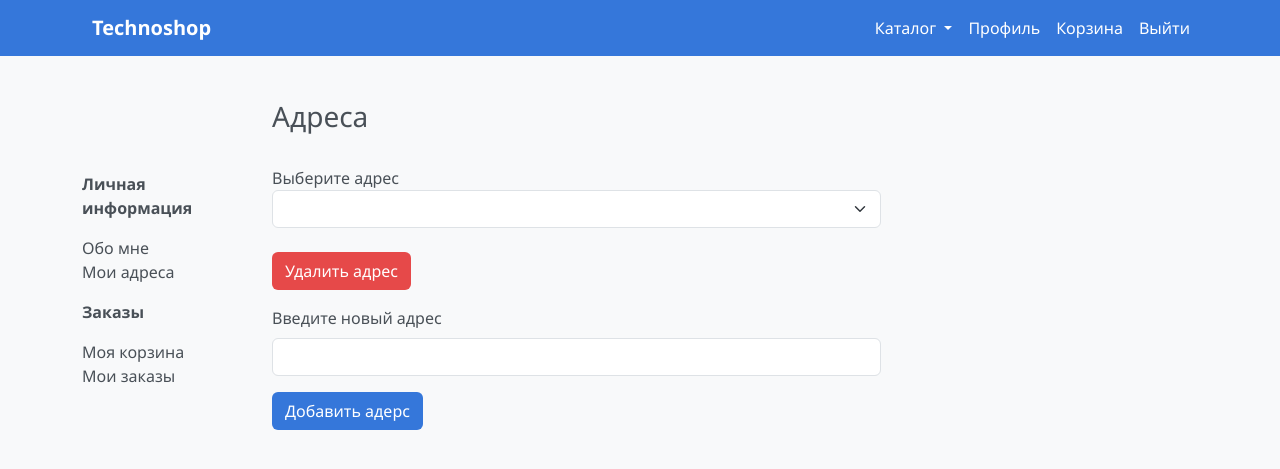
After one commit to Cagey7/technoshop, a Django app: page /address/ in a window 1280 px wide. The commit adds this page. Shown: the top 469 px of the page. Run offline with Django 4.2, Linux system fonts and the light colour scheme; the visitor is signed in with stand-in values (Sample User, id 1); lists and menus that the app fills with data are empty; parts of the project's set-up code (start-up, migrations or seed data) failed here and were passed over.

Commit message:
added address page

```diff
--- a/core/static/core/css/styles.css
+++ b/core/static/core/css/styles.css
@@ -65,3 +65,14 @@ footer {
 .link_text:hover {
     color: rgb(40, 40, 187);
 }
+
+
+.delete_button {
+    background-color: #e64949;
+    color: white;
+}
+
+.delete_button:hover {
+    background-color: #ee5a5a;
+    color: white;
+}
--- /dev/null
+++ b/users/templates/users/address.html
@@ -0,0 +1,45 @@
+{% extends "users/user_layout.html" %}
+{% load humanize %}
+
+{% block userbody %}
+    <div class="col-10">
+        <h3>Адреса</h3>
+        <br>
+        <div class="row">
+            <div class="col-8">
+                <form method="post" action="{% url 'delete_address' %}">
+                    {% csrf_token %}
+                    <label for="address">Выберите адрес</label>
+                    <select class="form-select" id="address" name="address" aria-label="Выберите адрес">
+                        {% for address in addresses %}
+                            {% if address.default %}
+                                <option selected="selected" value="{{ address.id }}">{{ address.info }}</option>
+                            {% else %}
+                                <option value="{{ address.id }}">{{ address.info }}</option>
+                            {% endif %}
+                        {% endfor %}
+                    </select>
+                    <br>
+                    <div>
+                        <button type="submit" class="btn delete_button" type="submit">Удалить адрес</button>
+                    </div>
+                </form>
+            </div>
+            <div class="col-4"></div>
+        </div>
+        <div class="row">
+            <div class="col-8">
+                <form method="post" action="{% url 'add_address' %}" class="mt-3">
+                    {% csrf_token %}
+                    <div class="mb-3">
+                        <label for="address" class="form-label">Введите новый адрес</label>
+                        <input type="text" class="form-control" id="address" name="address">
+                    </div>
+                    <button type="submit" class="btn button_style">Добавить адерс</button>
+                </form>
+            </div>
+            <div class="col-4"></div>
+        </div>
+    </div>
+
+{% endblock %}
--- /dev/null
+++ b/users/templates/users/user_layout.html
@@ -0,0 +1,24 @@
+{% extends "core/layout.html" %}
+
+{% block body %}
+<br>
+<main>
+    <div class="container">
+    <div class="row">
+        <div class="col-2">
+            <br><br><br>
+            <p style="font-weight: bold;">Личная информация</p>
+            <ul style="list-style-type: none; padding-left:0px">
+                <a class="profile_list_link" href=""><li>Обо мне</li></a>
+                <a class="profile_list_link" href="{% url 'address' %}"><li>Мои адреса</li></a>
+            </ul>
+            <p style="font-weight: bold;">Заказы</p>
+            <ul style="list-style-type: none; padding-left:0px">
+                <a class="profile_list_link" href="{% url 'cart' %}"><li>Моя корзина</li></a>
+                <a class="profile_list_link" href="{% url 'orders' %}"><li>Мои заказы</li></a>
+            </ul>
+        </div>
+        {% block userbody %}
+        {% endblock %}
+</main>
+{% endblock %}
--- a/users/urls.py
+++ b/users/urls.py
@@ -6,7 +6,9 @@ from .views import *
 urlpatterns = [
     path("login/", LoginUser.as_view(), name="login"),
     path("register/", RegisterUser.as_view(), name="register"),
-    path("orders/", UserProfile.as_view(), name="orders"),
+    path("orders/", OrdersProfile.as_view(), name="orders"),
+    path("address/", AddressProfile.as_view(), name="address"),
     path("logout/", LogoutView.as_view(), name="logout"),
     path("add_address/", AddAddress.as_view(), name="add_address"),
+    path("delete_address/", DeleteAddress.as_view(), name="delete_address"),
 ]
--- a/users/views.py
+++ b/users/views.py
@@ -69,10 +69,29 @@ class AddAddress(View):
         Address.objects.filter(user=user).update(default=False)
         address = Address(user=user, info=address_input, default=True)
         address.save()
-        return redirect("cart")
+        return redirect(self.get_success_url())
+
+    def get_success_url(self):
+        referer = self.request.META.get("HTTP_REFERER")
+        if referer:
+            return referer
+        else:
+            return reverse_lazy("index")
 
 
-class UserProfile(TemplateView):
+class DeleteAddress(View):
+    def post(self, request, *args, **kwargs):
+        Address(id=request.POST.get("address")).delete()
+        return redirect(self.get_success_url())
+
+    def get_success_url(self):
+        referer = self.request.META.get("HTTP_REFERER")
+        if referer:
+            return referer
+        else:
+            return reverse_lazy("index")
+
+class OrdersProfile(TemplateView):
     template_name = "users/profile_orders.html"
     extra_context = {
         "title": "Профиль",
@@ -85,3 +104,19 @@ class UserProfile(TemplateView):
         context = super().get_context_data(*args, **kwargs)
         context["orders"] = Order.objects.filter(user=self.request.user)
         return context
+
+
+class AddressProfile(TemplateView):
+    template_name = "users/address.html"
+    extra_context = {
+        "title": "Профиль",
+        "navbar_auth": navbar_auth,
+        "navbar_not_auth": navbar_not_auth,
+        "chapters": Chapter.objects.all(),
+
+    }
+
+    def get_context_data(self, *args, **kwargs):
+        context = super().get_context_data(*args, **kwargs)
+        context["addresses"] = Address.objects.filter(user=self.request.user)
+        return context
```
Also changed, not shown: users/templates/users/profile_orders.html (+2 -22 lines).
